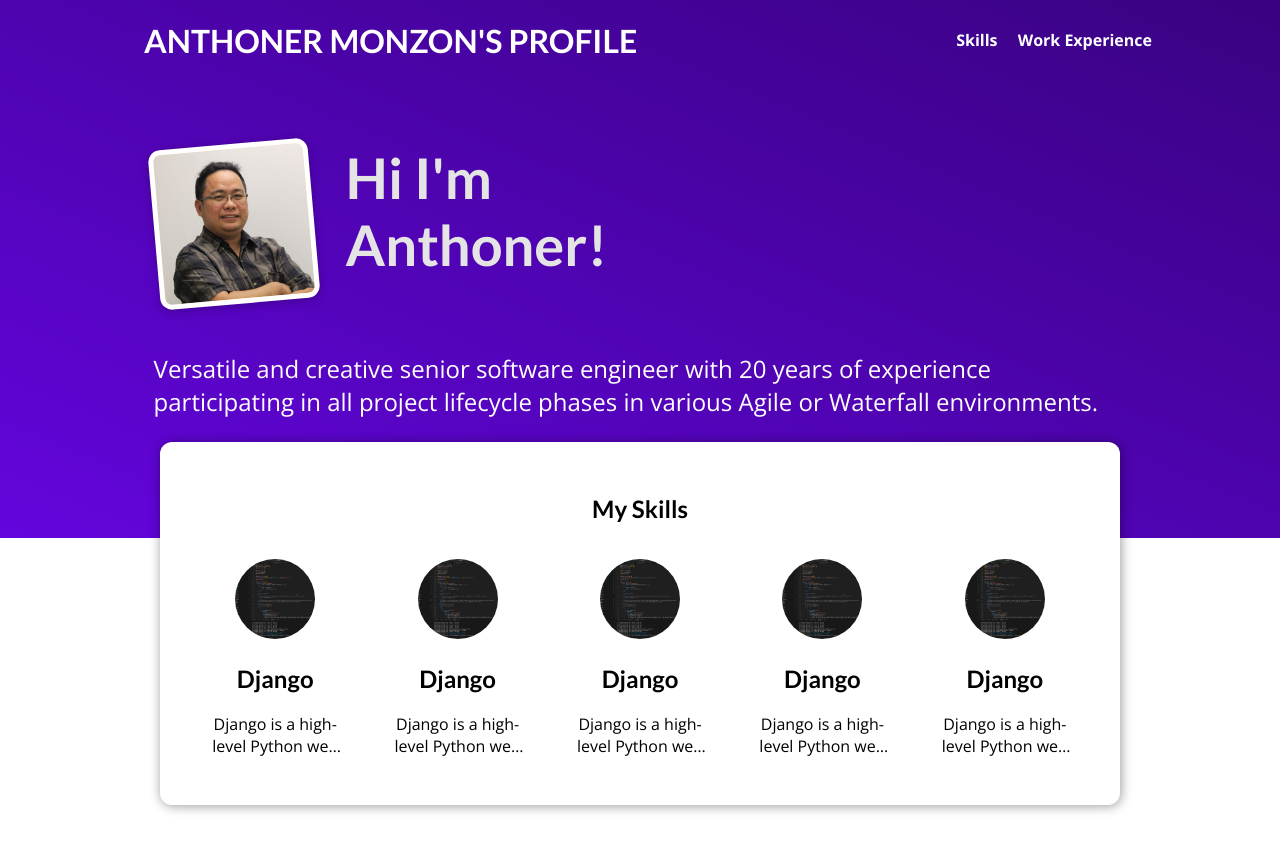
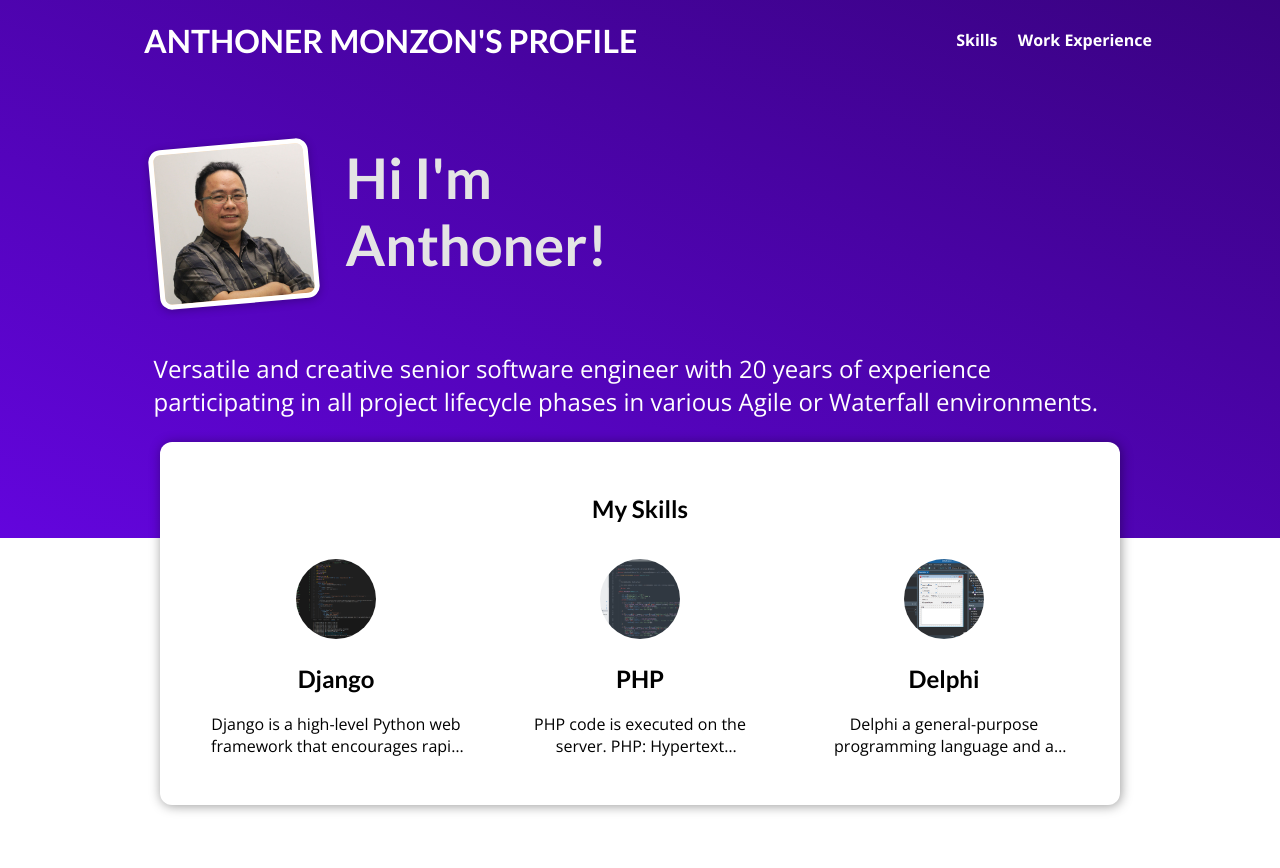
Before and after one commit to AnthonerMonzon/my_site, a Django app: page / in a window 1280 px wide. Shown: the top 868 px of the page. Run offline with Django 5.2, Linux system fonts and the light colour scheme.

Commit message:
Special Template Features & Syntax

```diff
--- a/blog/templates/blog/includes/post.html
+++ b/blog/templates/blog/includes/post.html
@@ -1,11 +1,11 @@
 {% load static %}
 <li>
   <article class="post">
-    <a href="{% url 'post-details-page' 'Django' %}">
-      <img src="{% static 'blog/images/Django.png' %}" alt="Django in VSCode" />
+    <a href="{% url 'post-details-page' skill.slug %}">
+      <img src="{% static 'blog/images/'|add:skill.image %}" alt="{{ skill.title}}" />
       <div class="post__content">
-        <h2>Django</h2>
-        <p>Django is a high-level Python web framework that encourages rapid development and clean, pragmatic design. Built by experienced developers, it takes care of much of the hassle of web development, so you can focus on writing your app without needing to reinvent the wheel. It’s free and open source.</p>
+        <h2>{{ skill.title }}</h2>
+        <p>{{ skill.excerpt }}</p>
       </div>
     </a>
   </article>
--- a/blog/templates/blog/index.html
+++ b/blog/templates/blog/index.html
@@ -21,11 +21,9 @@
   <section id="latest-posts">
     <h2>My Skills</h2>
     <ul>
-      {% include 'blog/includes/post.html' %}
-      {% include 'blog/includes/post.html' %}
-      {% include 'blog/includes/post.html' %}
-      {% include 'blog/includes/post.html' %}
-      {% include 'blog/includes/post.html' %}
+      {% for skill in skills %}
+        {% include 'blog/includes/post.html' %}
+      {% endfor %}
     </ul>
   </section>
 
--- a/blog/views.py
+++ b/blog/views.py
@@ -1,12 +1,65 @@
+from datetime import date
+
 from django.shortcuts import render
+
+
+all_skills = [
+    {
+        "slug": "django-programming",
+        "image": "Django.png",
+        "author": "ner",
+        "date": date(2024, 6, 11),
+        "title": "Django",
+        "excerpt": "Django is a high-level Python web framework that encourages rapid development and clean, pragmatic design. Built by experienced developers, it takes care of much of the hassle of web development, so you can focus on writing your app without needing to reinvent the wheel. It\’s free and open source.",
+        "content": """
+        Django was created in the autumn of 2003, when the web programmers at the Lawrence Journal-World newspaper, Adrian Holovaty and Simon Willison, began using Python to build applications. Jacob Kaplan-Moss was hired early in Django\'s development shortly before Simon Willison\'s internship ended. It was released publicly under a BSD license in July 2005. The framework was named after guitarist Django Reinhardt. Adrian Holovaty is a Romani jazz guitar player inspired in part by Reinhardt\'s music.[18]In June 2008, it was announced that a newly formed Django Software Foundation (DSF) would maintain Django in the future
+        """
+    },
+    {
+        "slug": "php-programming",
+        "image": "php.png",
+        "author": "ner",
+        "date": date(2024, 6, 11),
+        "title": "PHP",
+        "excerpt": "PHP code is executed on the server. PHP: Hypertext Preprocessor.",
+        "content": """
+        PHP is a general-purpose scripting language geared towards web development. It was originally created by Danish-Canadian programmer Rasmus Lerdorf in 1993 and released in 1995. The PHP reference implementation is now produced by the PHP Group. PHP was originally an abbreviation of Personal Home Page, but it now stands for the recursive initialism PHP: Hypertext Preprocessor.
+        PHP code is usually processed on a web server by a PHP interpreter implemented as a module, a daemon or a Common Gateway Interface (CGI) executable. On a web server, the result of the interpreted and executed PHP code—which may be any type of data, such as generated HTML or binary image data—would form the whole or part of an HTTP response. Various web template systems, web content management systems, and web frameworks exist that can be employed to orchestrate or facilitate the generation of that response. Additionally, PHP can be used for many programming tasks outside the web context, such as standalone graphical applications and drone control.[16] PHP code can also be directly executed from the command line.
+        """
+    },
+    {
+        "slug": "delphi-programming",
+        "image": "delphi.png",
+        "author": "ner",
+        "date": date(2024, 6, 11),
+        "title": "Delphi",
+        "excerpt": "Delphi a general-purpose programming language and a software product that uses the Delphi dialect of the Object Pascal programming language.",
+        "content": """
+        Delphi is a general-purpose programming language and a software product that uses the Delphi dialect of the Object Pascal programming language and provides an integrated development environment (IDE) for rapid application development of desktop, mobile, web, and console software, currently developed and maintained by Embarcadero Technologies.
+        Delphi's compilers generate native code for Microsoft Windows, macOS, iOS, Android and Linux (x64).
+        Delphi includes a code editor, a visual designer, an integrated debugger, a source code control component, and support for third-party plugins. The code editor features Code Insight (code completion), Error Insight (real-time error-checking), and refactoring. The visual forms designer has the option of using either the Visual Component Library (VCL) for pure Windows development or the FireMonkey (FMX) framework for cross-platform development. Database support is a key feature and is provided by FireDAC (Database Access Components). Delphi is known for its fast compilation speed, native code, and developer productivity.
+        """
+    }
+]
+
+def get_date(post):
+    return post['date']
 
 # Create your views here.
 
+
+
 def starting_page(request):
-    return render(request, "blog/index.html")
+    sorted_skills = sorted(all_skills, key=get_date)
+    latest_skills = sorted_skills[-3:]
+    return render(request, "blog/index.html", {
+        "skills": latest_skills
+    })
+
 
 def posts(request):
     return render(request, "blog/all-skills.html")
 
+
 def post_details(request, slug):
     return render(request, "blog/skill-detail.html")
```
Also changed, not shown: blog/static/blog/images/delphi.png (added), blog/static/blog/images/php.png (added).
